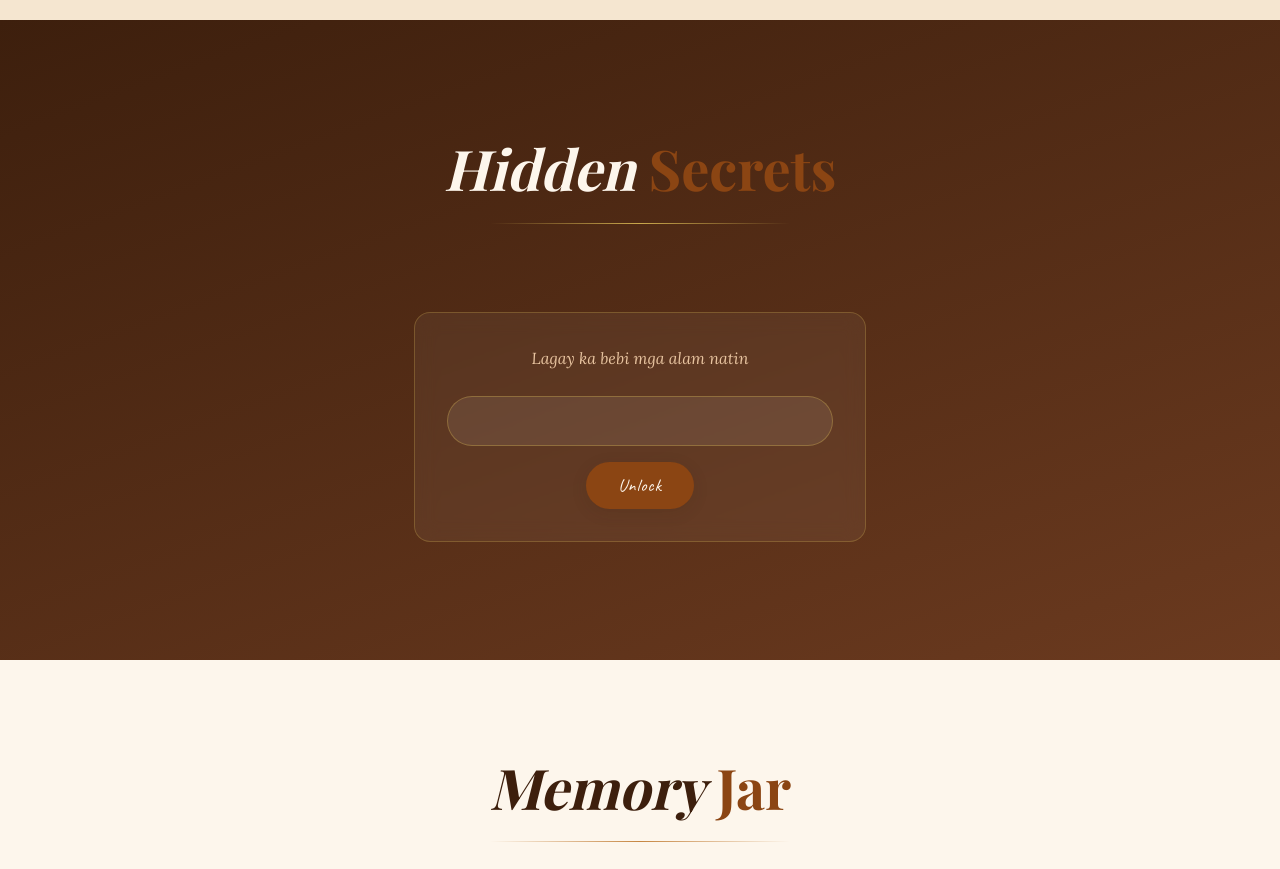
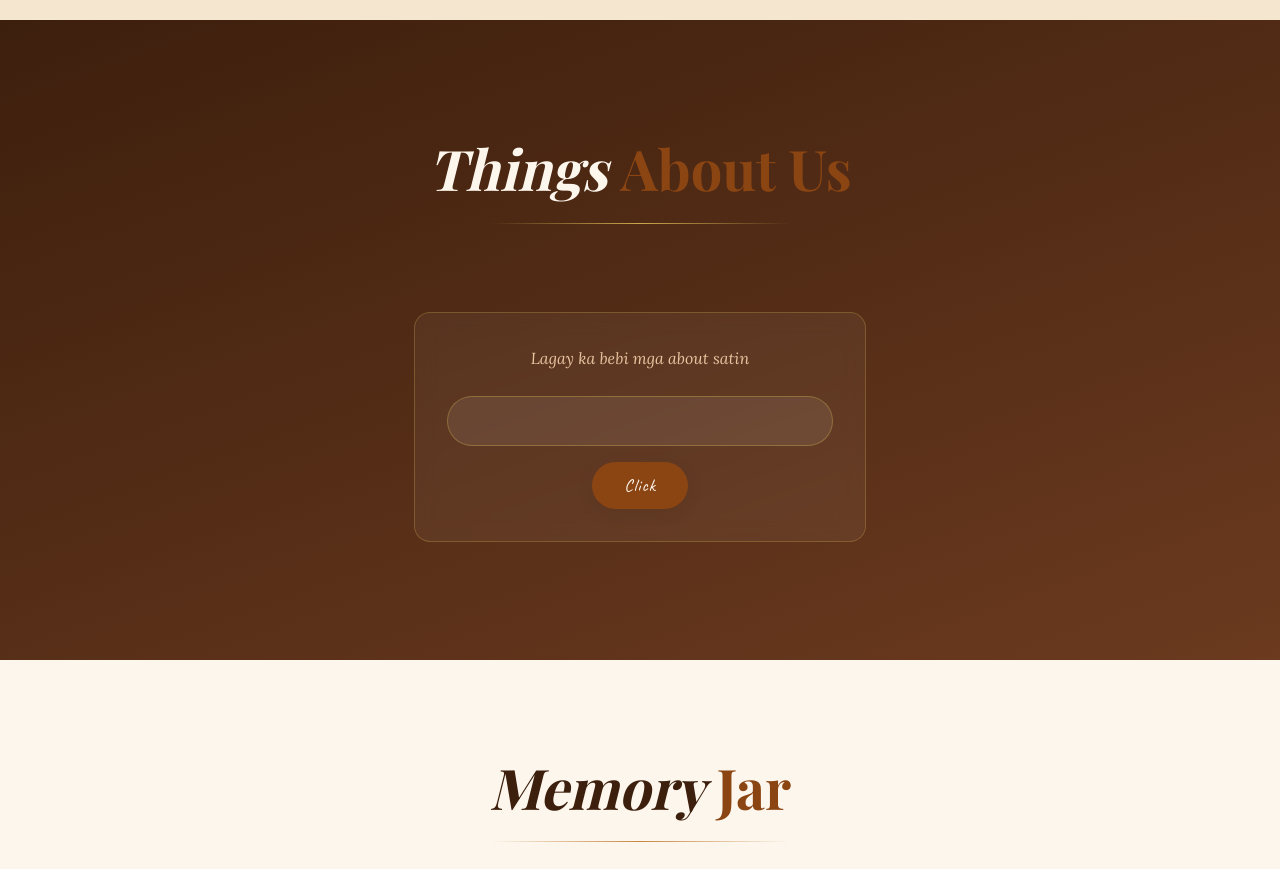
Before and after one commit to rkyle-dev/lunaluvskayi, a plain HTML site: page index.html in a window 1280 px wide. Shown: the part 5820-6689 px from the top of the page. Drawn offline with nearby package versions, Linux system fonts and the light colour scheme; a web font is replaced by a local one.

Commit message:
Update index.html

```diff
--- a/index.html
+++ b/index.html
@@ -80,15 +80,15 @@
 
 <section id="eastereggs">
   <div class="section-header">
-    <h2 class="section-title">Hidden <em>Secrets</em></h2>
+    <h2 class="section-title">Things <em>About Us</em></h2>
     <div class="divider"></div>
   </div>
   <div class="egg-container">
     <div class="egg-form">
-      <p class="egg-hint">Lagay ka bebi mga alam natin</p>
+      <p class="egg-hint">Lagay ka bebi mga about satin</p>
       <input type="text" class="egg-input" id="eggInput" autocomplete="off">
-      <button class="btn-brown" onclick="checkEgg()">Unlock</button>
-      <p class="egg-error" id="eggError">Hula pamore bebi</p>
+      <button class="btn-brown" onclick="checkEgg()">Click</button>
+      <p class="egg-error" id="eggError">Hula pamore darling</p>
       <div class="egg-reveal" id="eggReveal">
         <div class="egg-reveal-title" id="eggRevealTitle"></div>
         <p class="egg-reveal-body" id="eggRevealBody"></p>
```
